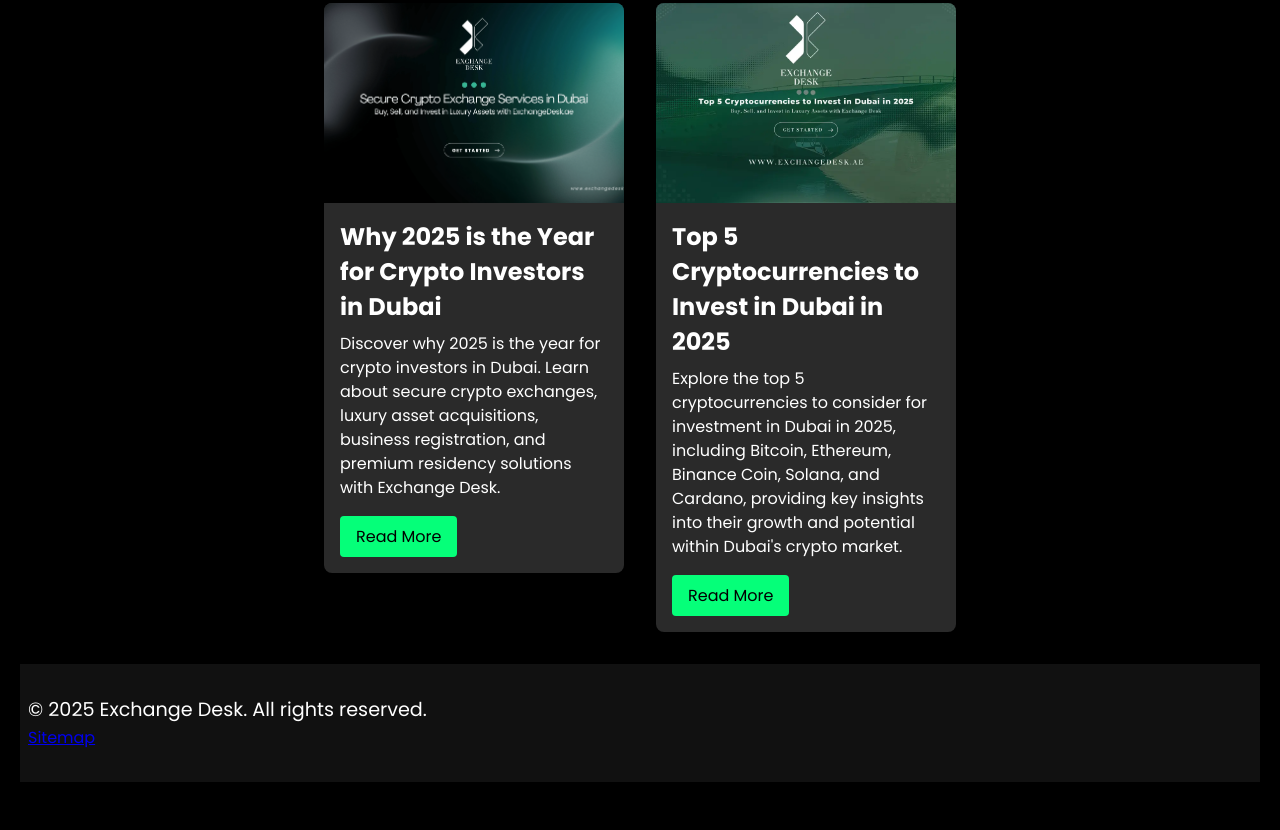
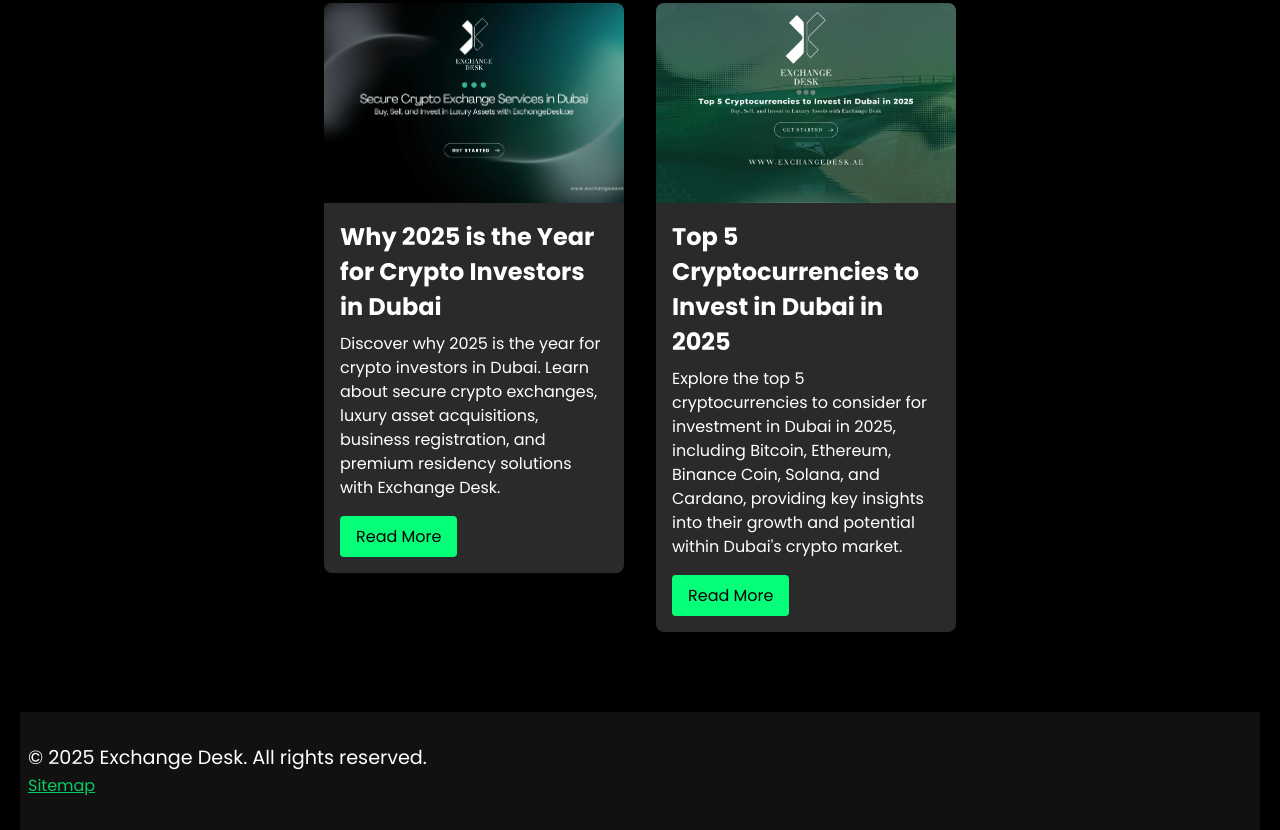
Before and after one commit to ExchangeDesk/exchangedesk.github.io, a plain HTML site: page index.html in a window 1280 px wide. Shown: the part 339-1169 px from the top of the page. Before the commit the page ends 1121 px from the top, so only its background shows below. Drawn offline with Linux system fonts and the light colour scheme.

Commit message:
Add files via upload

```diff
--- a/style.css
+++ b/style.css
@@ -181,6 +181,11 @@
 footer {
     padding-block: 2rem;
     padding-inline: .5rem;
-    margin-top: 2rem;
+    margin-top: 5rem;
     background-color: #111;
 }
+
+footer a{
+    color: #04cc63;
+    margin-top: 1rem;
+}
```
